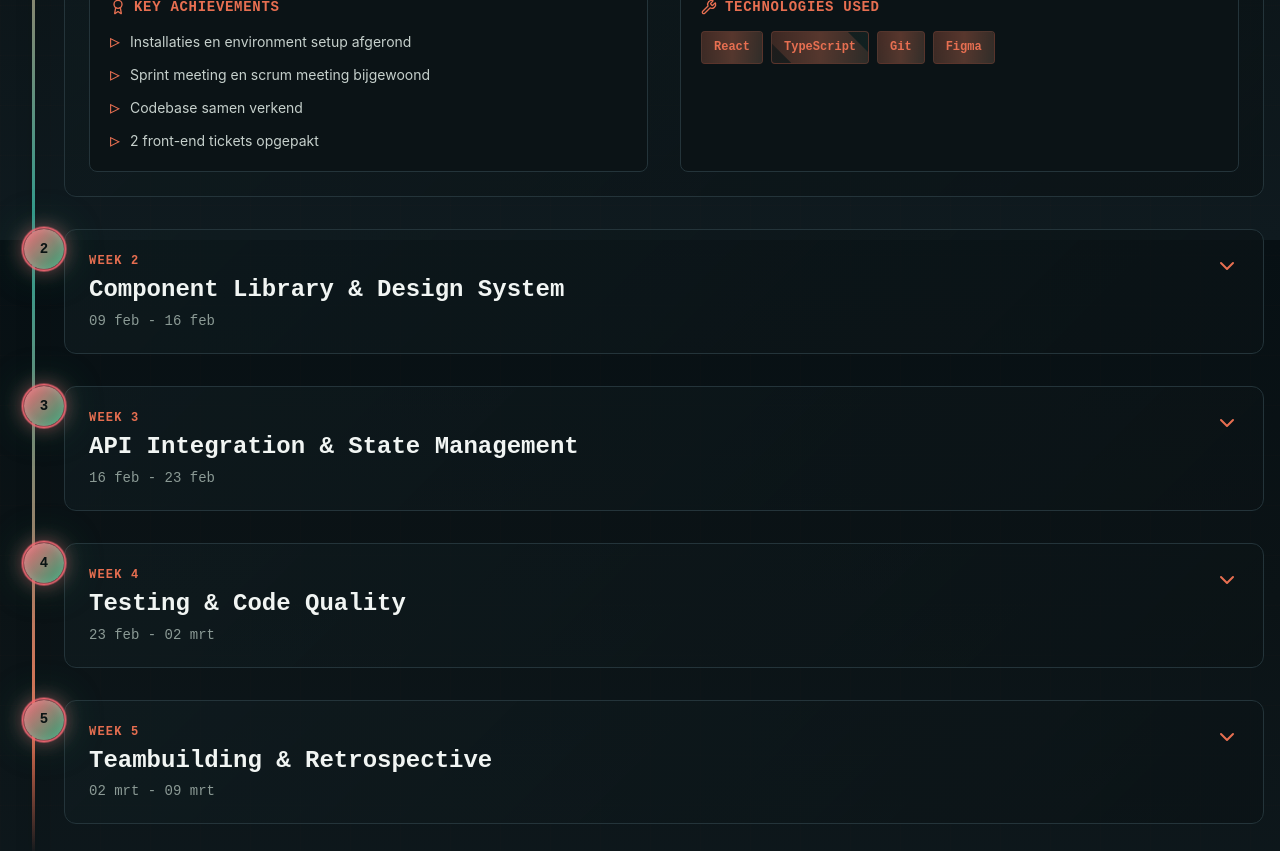
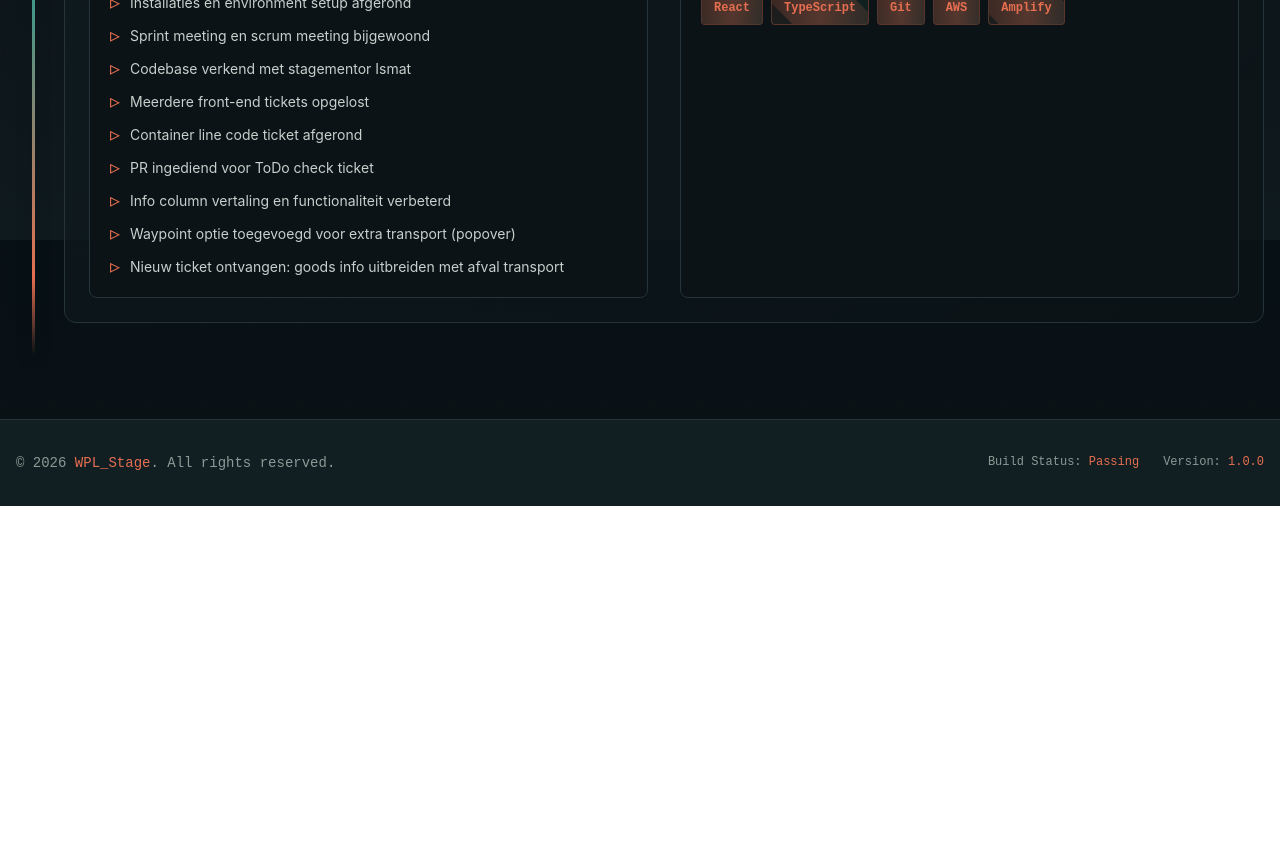
Before and after one commit to RayanElka/WPLStageBlog, a React (Vite) app: page /blog in a window 1280 px wide. Shown: the part 1360-2211 px from the top of the page. After the commit the page ends 1866 px from the top, so only its background shows below. Built offline with nearby package versions, Linux system fonts and the light colour scheme.

Commit message:
eerste week update"

```diff
--- a/src/data/posts.ts
+++ b/src/data/posts.ts
@@ -9,96 +9,20 @@ export const posts: Post[] = [
     excerpt:
       "Week 1: installaties, sprint/scrum meetings, codebase verkenning en de eerste frontend tickets.",
     content:
-      "Mijn stage bij het bedrijf is officieel begonnen. De eerste week stond in het teken van een vlotte start en meteen meedraaien.\n\nDag 1: installaties afgerond en de eerste sprint meeting + scrum meeting bijgewoond.\nDag 2: samen de codebase bekeken en twee front-end tickets opgepakt: (1) container line code display in de transport overview, (2) ToDo check column.\n\nDe eerste indruk: veel context oppikken, maar ook direct bijdragen met concrete taken.",
+      "Mijn stage bij het bedrijf is officieel begonnen en de eerste week stond in het teken van een vlotte start en meteen meedraaien. Na het afronden van de installaties en het bijwonen van de sprint- en scrummeetings heb ik samen met mijn stagementor Ismat de codebase verkend en meteen twee front-end tickets opgepakt (container line code display in de transport overview en de ToDo check column). Ik rondde het container line code ticket af, diende een pull request in voor de ToDo-check en kreeg aansluitend een nieuw ticket om de goods info uit te breiden met afval transport. Later in de week heb ik de vertaling van de Info column gefikst en de functionaliteit aangescherpt. Bij waypoints voegde ik een optie toe zodat je via een knop een extra transport kan toevoegen tegelijk bij al je orders, met een gekozen type dat verschijnt via een popover. Moeilijkheden: de codebase is groot, dus het kost me nog wat tijd om vlot te navigeren. De eerste indruk blijft positief: veel context oppikken, maar ook direct bijdragen met concrete taken.",
     achievements: [
       "Installaties en environment setup afgerond",
       "Sprint meeting en scrum meeting bijgewoond",
-      "Codebase samen verkend",
-      "2 front-end tickets opgepakt",
+      "Codebase verkend met stagementor Ismat",
+      "Meerdere front-end tickets opgelost",
+      "Container line code ticket afgerond",
+      "PR ingediend voor ToDo check ticket",
+      "Info column vertaling en functionaliteit verbeterd",
+      "Waypoint optie toegevoegd voor extra transport (popover)",
+      "Nieuw ticket ontvangen: goods info uitbreiden met afval transport",
     ],
-    technologies: ["React", "TypeScript", "Git", "Figma"],
+    technologies: ["React", "TypeScript", "Git", "AWS", "Amplify"],
     tags: ["onboarding", "setup", "analyse"],
     imageUrl: "",
   },
-  {
-    id: "2",
-    week: 2,
-    title: "Component Library & Design System",
-    dateRange: "09 feb - 16 feb",
-    excerpt:
-      "Deep dive in het design system en het bouwen van herbruikbare componenten.",
-    content:
-      "Deze week stond in het teken van het design system. Ik heb geleerd hoe belangrijk consistentie is in een grote applicatie, en hoe een goed design system dit mogelijk maakt.\n\nIk heb verschillende componenten gebouwd zoals buttons, inputs en cards, allemaal volgens de design tokens van het bedrijf. Het was interessant om te zien hoe accessibility en responsive design hierbij een rol spelen.\n\nDaarnaast heb ik mijn eerste code review gehad. Spannend maar leerzaam! De feedback was constructief en ik heb veel geleerd over best practices.",
-    achievements: [
-      "10+ herbruikbare componenten gebouwd",
-      "Storybook setup voor component library",
-      "Eerste code review doorlopen",
-      "Accessibility guidelines toegepast",
-    ],
-    technologies: ["React", "TypeScript", "Storybook", "CSS Modules", "Figma"],
-    tags: ["frontend", "components", "design"],
-    imageUrl: "",
-  },
-  {
-    id: "3",
-    week: 3,
-    title: "API Integration & State Management",
-    dateRange: "16 feb - 23 feb",
-    excerpt:
-      "Verbinden van de frontend met de backend API en het opzetten van state management.",
-    content:
-      "Week drie was technisch uitdagend maar zeer leerzaam. Ik ben begonnen met het integreren van de REST API in de frontend applicatie.\n\nHet opzetten van React Query voor data fetching was een eye-opener. Het maakt caching en synchronisatie van server state zoveel makkelijker. Ik heb ook geleerd over optimistic updates en error handling.\n\nDaaropvolgend ben ik een hardnekkige bug tegengekomen met race conditions. Na uren debuggen en sparren met mijn mentor, heb ik het opgelost door gebruik te maken van AbortController.",
-    achievements: [
-      "REST API volledig geïntegreerd",
-      "React Query setup met caching",
-      "Race condition bug opgelost",
-      "Error boundaries geïmplementeerd",
-    ],
-    technologies: ["React Query", "Axios", "TypeScript", "REST API", "Zustand"],
-    tags: ["backend", "api", "debugging"],
-    imageUrl: "",
-  },
-  {
-    id: "4",
-    week: 4,
-    title: "Testing & Code Quality",
-    dateRange: "23 feb - 02 mrt",
-    excerpt: "Unit tests schrijven, E2E testing en code quality verbeteren.",
-    content:
-      "Deze week draaide alles om kwaliteit. Ik heb geleerd hoe belangrijk tests zijn voor de maintainability van een project.\n\nIk ben begonnen met unit tests voor mijn componenten met Jest en React Testing Library. Het schrijven van goede tests blijkt een kunst op zich te zijn. Je moet nadenken over edge cases en user behavior.\n\nDaarnaast heb ik mijn eerste Cypress E2E tests geschreven. Het is fascinerend om te zien hoe de applicatie automatisch getest wordt alsof een echte gebruiker ermee werkt.",
-    achievements: [
-      "50+ unit tests geschreven",
-      "E2E test suite opgezet",
-      "Code coverage naar 80% gebracht",
-      "ESLint & Prettier geconfigureerd",
-    ],
-    technologies: [
-      "Jest",
-      "React Testing Library",
-      "Cypress",
-      "ESLint",
-      "Prettier",
-    ],
-    tags: ["testing", "quality", "automation"],
-    imageUrl: "",
-  },
-  {
-    id: "5",
-    week: 5,
-    title: "Teambuilding & Retrospective",
-    dateRange: "02 mrt - 09 mrt",
-    excerpt:
-      "Een week van samenwerking, teambuilding en reflectie op de voortgang.",
-    content:
-      "Deze week was anders dan de vorige weken. We hadden een teambuilding event waarbij het hele development team ging bowlen en daarna uit eten ging.\n\nHet was goed om iedereen eens in een andere setting te leren kennen. Je merkt dat zo'n event echt de teamspirit versterkt. We hebben veel gelachen en verhalen gedeeld.\n\nDaarnaast hadden we ook een retrospective waarin we de afgelopen weken bespraken. Ik heb waardevolle feedback gekregen op mijn werk en geleerd waar ik me de komende weken op moet focussen.",
-    achievements: [
-      "Team bonding versterkt",
-      "Retrospective feedback verwerkt",
-      "Persoonlijke ontwikkelplan gemaakt",
-      "Nieuwe leerdoelen gesteld",
-    ],
-    technologies: ["Scrum", "Agile", "Retrospective", "Teamwork"],
-    tags: ["teambuilding", "reflection", "soft-skills"],
-    imageUrl: "",
-  },
 ];
```
